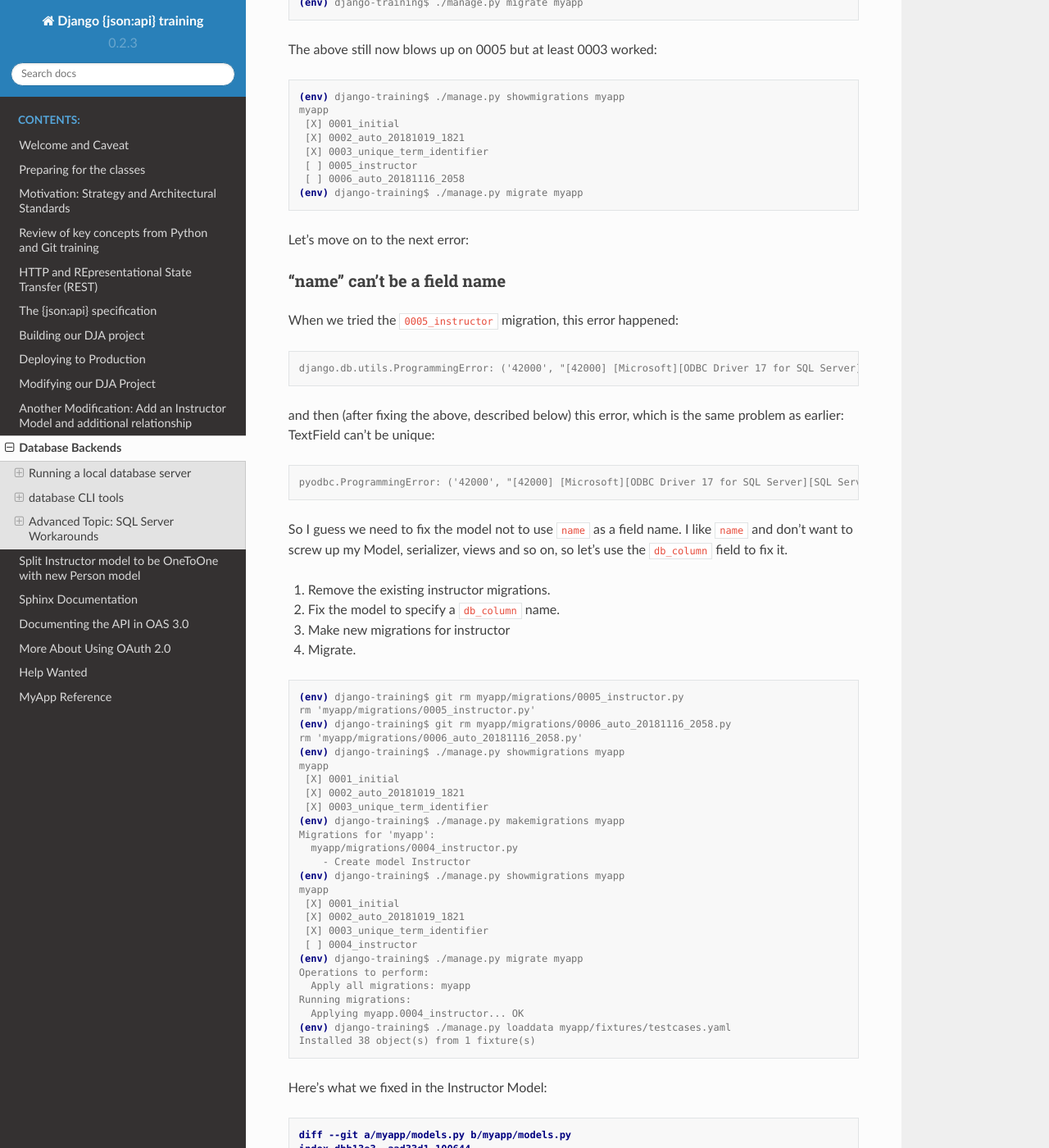
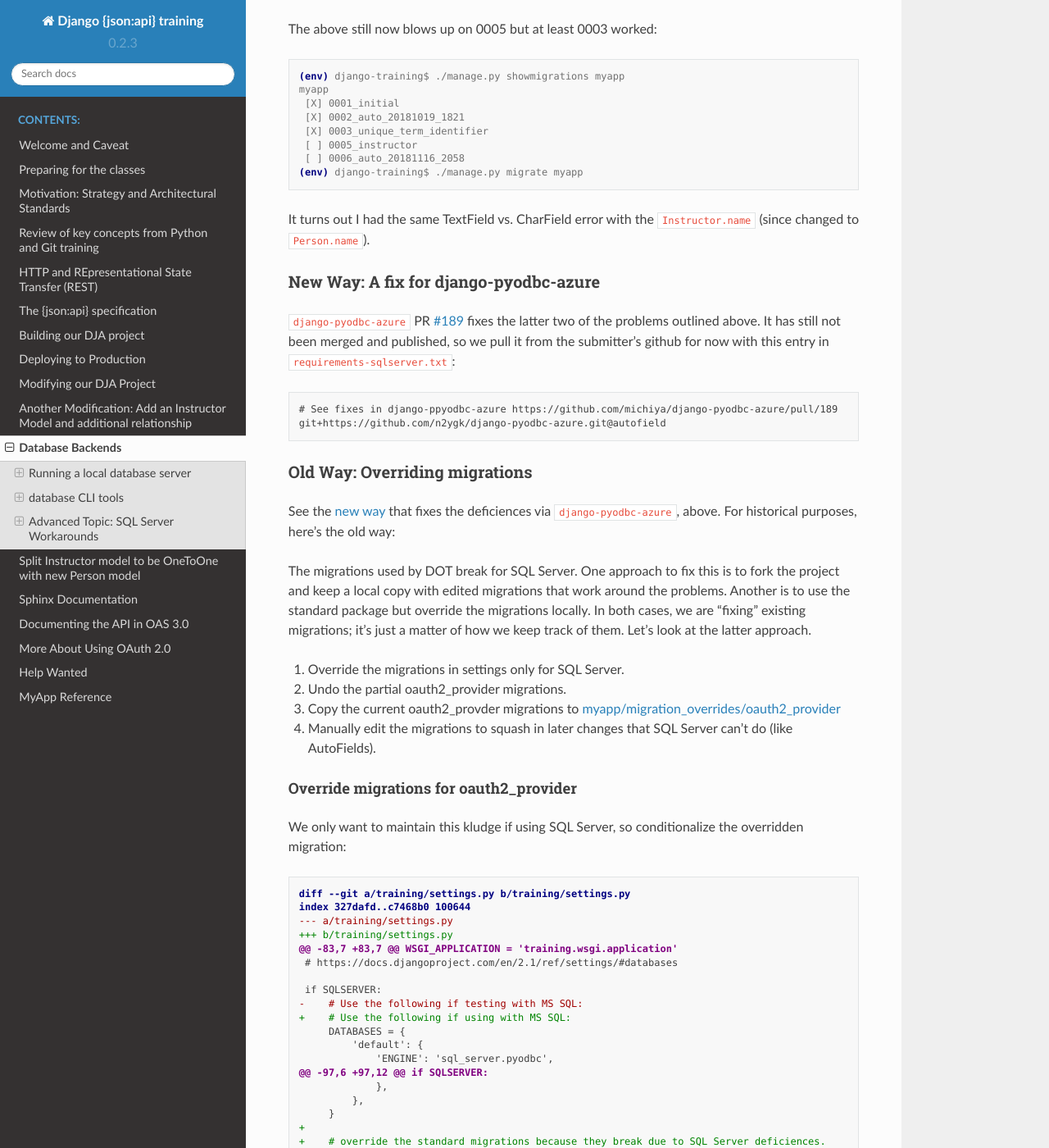
Before and after one commit to columbia-it/django-jsonapi-training, a Sphinx documentation site: the page built from docs/database.md, in a window 1280 px wide and 1400 px high, scrolled down 12370 px. Shown: the whole window at 82% size. Built offline with Sphinx 7.4.7 and the Read the Docs theme 2.0.0, drawn with Linux system fonts in a browser that asks for light colours; pages that are not in the unit, such as notebooks, are missing from menus; the version number is read from the project's files by our own code; some of the changed text lies outside the part shown.

Commit message:
SQL Server errata

````diff
--- a/docs/conf.py
+++ b/docs/conf.py
@@ -39,6 +39,8 @@ from myapp import VERSION
 version = VERSION
 # The full version, including alpha/beta/rc tags
 release = VERSION
+# substitution for |today| in .rst -- the date this documentation was built.
+today = datetime.date.today().isoformat()
 
 # Auto-generate API documentation.
 #os.environ['SPHINX_APIDOC_OPTIONS'] = "members,undoc-members,show-inheritance"
@@ -230,13 +232,13 @@ apidoc_toc_file = False
 apidoc_module_first = True
 apidoc_extra_args = ['-f']
 
-confluence_publish = False  # for now until we figure out how to make it work.
+confluence_publish = True  # for now until we figure out how to make it work.
+confluence_server_url = os.environ.get('CONFLUENCE_SERVER', "https://confluence.columbia.edu")
 confluence_space_name = os.environ.get('CONFLUENCE_SPACE', None)
 confluence_parent_page = os.environ.get('CONFLUENCE_PARENT', None)
-confluence_server_url = "https://confluence.columbia.edu"
 confluence_server_user = os.environ.get('CONFLUENCE_USER', None)
-confluence_ask_password = True
-# confluence_server_pass = os.environ['CONFLUENCE_PASS']
+#confluence_ask_password = True
+confluence_server_pass = os.environ.get('CONFLUENCE_PASS', None)
 
 # -- Options for intersphinx extension ---------------------------------------
 
--- a/docs/database.md
+++ b/docs/database.md
@@ -98,7 +98,7 @@ Use sqlcmd to create a new database and user that owns it:
 2> go
 1> USE DATABASE foo;
 2> go
-Changed database context to 'bar'.
+Changed database context to 'foo'.
 1> CREATE USER [foo] FROM LOGIN [foo];
 2> go
 1> exec sp_addrolemember 'db_owner','foo';
@@ -591,11 +591,9 @@ Things we've seen so far and have had to work around after prototyping
 our app using sqlite3:
 
 - TextFields can't be UNIQUE: Use CharField.
-- Stuff that's a reserved word for a column name: Rename the `db_column`.
 - Can't ALTER TABLE to change the primary key's type to an AutoField (e.g. AutoField to BigAutoField).
 - [The NULL UNIQUE constraint considers multiple rows containing NULL values to violate uniqueness](https://stackoverflow.com/questions/767657/how-do-i-create-a-unique-constraint-that-also-allows-nulls/767702#767702)
   (even though no two NULL values are equal).
-
 
 #### Reminder: DJANGO_SQLSERVER environnment variables
 
@@ -703,74 +701,7 @@ myapp
 (env) django-training$ ./manage.py migrate myapp
 ```
 
-Let's move on to the next error:
-
-#### "name" can't be a field name
-
-When we tried the `0005_instructor` migration, this error happened:
-```console
-django.db.utils.ProgrammingError: ('42000', "[42000] [Microsoft][ODBC Driver 17 for SQL Server][SQL Server]Column 'name' in table 'myapp_instructor' is of a type that is invalid for use as a key column in an index. (1919) (SQLExecDirectW)")
-```
-and then (after fixing the above, described below) this error, which is the same problem as earlier: TextField can't be unique:
-```console
-pyodbc.ProgrammingError: ('42000', "[42000] [Microsoft][ODBC Driver 17 for SQL Server][SQL Server]Column 'instr_name' in table 'myapp_instructor' is of a type that is invalid for use as a key column in an index. (1919) (SQLExecDirectW)")
-```
-
-So I guess we need to fix the model not to use `name` as a field name. I like `name` and don't want to screw up
-my Model, serializer, views and so on, so let's use the `db_column` field to fix it.
-
-1. Remove the existing instructor migrations.
-2. Fix the model to specify a `db_column` name.
-3. Make new migrations for instructor
-4. Migrate.
-
-```console
-(env) django-training$ git rm myapp/migrations/0005_instructor.py
-rm 'myapp/migrations/0005_instructor.py'
-(env) django-training$ git rm myapp/migrations/0006_auto_20181116_2058.py
-rm 'myapp/migrations/0006_auto_20181116_2058.py'
-(env) django-training$ ./manage.py showmigrations myapp
-myapp
- [X] 0001_initial
- [X] 0002_auto_20181019_1821
- [X] 0003_unique_term_identifier
-(env) django-training$ ./manage.py makemigrations myapp
-Migrations for 'myapp':
-  myapp/migrations/0004_instructor.py
-    - Create model Instructor
-(env) django-training$ ./manage.py showmigrations myapp
-myapp
- [X] 0001_initial
- [X] 0002_auto_20181019_1821
- [X] 0003_unique_term_identifier
- [ ] 0004_instructor
-(env) django-training$ ./manage.py migrate myapp
-Operations to perform:
-  Apply all migrations: myapp
-Running migrations:
-  Applying myapp.0004_instructor... OK
-(env) django-training$ ./manage.py loaddata myapp/fixtures/testcases.yaml
-Installed 38 object(s) from 1 fixture(s)
-```
-
-Here's what we fixed in the Instructor Model:
-```diff
-diff --git a/myapp/models.py b/myapp/models.py
-index dbb13e3..aad33d1 100644
---- a/myapp/models.py
-+++ b/myapp/models.py
-@@ -66,7 +66,9 @@ class Instructor(CommonModel):
-     """
-     An instructor.
-     """
--    name = models.TextField(max_length=100, unique=True)
-+    # 'name' is a reserved word in SQL server so just force the db_column name to be different.
-+    # TODO: This might be a django-pyodbc-azure bug. Check it.
-+    name = models.CharField(db_column='instr_name', max_length=100, unique=True)
-     course_terms = models.ManyToManyField('myapp.CourseTerm', related_name='instructors')
-
-     class Meta:
-```
+It turns out I had the same TextField vs. CharField error with the `Instructor.name` (since changed to `Person.name`).
 
 #### New Way: A fix for django-pyodbc-azure
 
@@ -784,7 +715,7 @@ so we pull it from the submitter's github for now with this entry in
 git+https://github.com/n2ygk/django-pyodbc-azure.git@autofield
 ```
 
-#### Old Way: Fixing django-oauth-toolkit Migrations
+#### Old Way: Overriding migrations
 
 See the [new way](#new-way-a-fix-for-django-pyodbc-azure) that fixes the
 deficiences via `django-pyodbc-azure`, above. For historical purposes,
@@ -1270,16 +1201,11 @@ Here's the difference for the resulting DDL:
 
 And that does it!
 
-Meanwhile, we'll go ahead and research the `django-pyodbc-azure` package and see if there's a fix:
-[#188](https://github.com/michiya/django-pyodbc-azure/pull/188) -- but the AutoField error is still present
-so we need to continue using this overridden migration until that gets fixed or DOT squashes the migrations.
-
 #### Squashing Migrations
 
 If you don't have data in the database that you care about, an easier approach is to
 [squash migrations](https://docs.djangoproject.com/en/2.1/topics/migrations/#migration-squashing) or just
 remove all the migration scripts and re-do `./manage.py makemigrations`.
-
 
 #### Debugging Migration DDL
 
````
Also changed, not shown: CHANGELOG.md (+14 -1 lines), docs/index.rst (+5 -2 lines), 3 other files.
